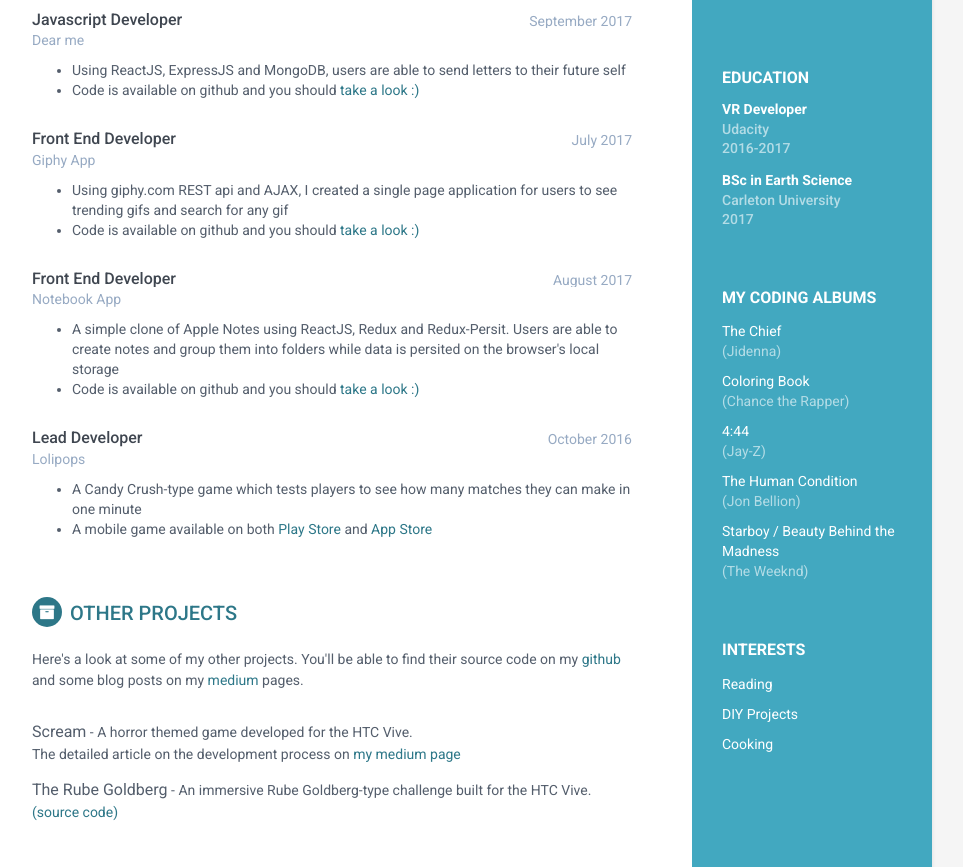
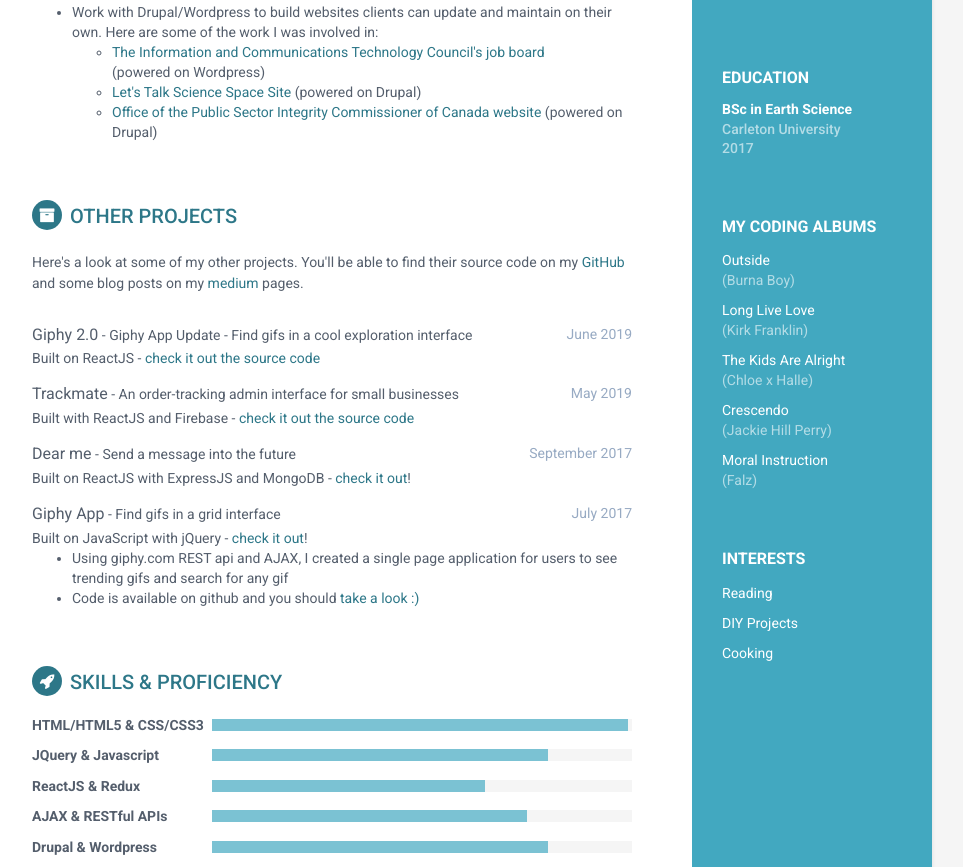
Before and after one commit to deinyefa/resume, a plain HTML site: page index.html in a window 1280 px wide. Shown: the part 495-1362 px from the top of the page, without its empty margins (188-1151 px from the left). Drawn offline with Linux system fonts and the light colour scheme.

Commit message:
update work/project experience

```diff
--- a/index.html
+++ b/index.html
@@ -1,24 +1,39 @@
 <!DOCTYPE html>
 <!--[if IE 8]> <html lang="en" class="ie8"> <![endif]-->
 <!--[if IE 9]> <html lang="en" class="ie9"> <![endif]-->
-<!--[if !IE]><!--> <html lang="en"> <!--<![endif]-->
+<!--[if !IE]><!-->
+<html lang="en">
+	<!--<![endif]-->
 	<head>
 		<title>Deinyefa - Resume</title>
 		<!-- Meta -->
-    <meta charset="utf-8">
-    <meta http-equiv="X-UA-Compatible" content="IE=edge">
-    <meta name="viewport" content="width=device-width, initial-scale=1.0">
-    <meta name="description" content="Responsive HTML5 Resume/CV Template for Developers">
-    <meta name="author" content="Xiaoying Riley at 3rd Wave Media">
-    <link rel="shortcut icon" href="favicon.ico">
-    <link href='https://fonts.googleapis.com/css?family=Roboto:400,500,400italic,300italic,300,500italic,700,700italic,900,900italic' rel='stylesheet' type='text/css'>
+		<meta charset="utf-8" />
+		<meta http-equiv="X-UA-Compatible" content="IE=edge" />
+		<meta name="viewport" content="width=device-width, initial-scale=1.0" />
+		<meta
+			name="description"
+			content="Responsive HTML5 Resume/CV Template for Developers"
+		/>
+		<meta name="author" content="Xiaoying Riley at 3rd Wave Media" />
+		<link rel="shortcut icon" href="favicon.ico" />
+		<link
+			href="https://fonts.googleapis.com/css?family=Roboto:400,500,400italic,300italic,300,500italic,700,700italic,900,900italic"
+			rel="stylesheet"
+			type="text/css"
+		/>
 		<!-- Global CSS -->
-    <link rel="stylesheet" href="assets/plugins/bootstrap/css/bootstrap.min.css">
+		<link
+			rel="stylesheet"
+			href="assets/plugins/bootstrap/css/bootstrap.min.css"
+		/>
 		<!-- Plugins CSS -->
-    <link rel="stylesheet" href="assets/plugins/font-awesome/css/font-awesome.css">
+		<link
+			rel="stylesheet"
+			href="assets/plugins/font-awesome/css/font-awesome.css"
+		/>
 
 		<!-- Theme CSS -->
-    <link id="theme-style" rel="stylesheet" href="assets/css/styles.css">
+		<link id="theme-style" rel="stylesheet" href="assets/css/styles.css" />
 		<!-- HTML5 shim and Respond.js for IE8 support of HTML5 elements and media queries -->
 		<!--[if lt IE 9]>
 			<script src="https://oss.maxcdn.com/html5shiv/3.7.2/html5shiv.min.js"></script>
@@ -30,44 +45,98 @@
 		<div class="wrapper">
 			<div class="sidebar-wrapper">
 				<div class="profile-container">
-                <img class="profile" src="assets/images/profile.png" alt="" />
+					<img
+						class="profile"
+						src="assets/images/profile.png"
+						alt=""
+					/>
 					<h1 class="name">Deinyefa Eporwei</h1>
 					<h3 class="tagline">Web Developer</h3>
-            </div><!--//profile-container-->
+				</div>
+				<!--//profile-container-->
 
 				<div class="contact-container container-block">
 					<ul class="list-unstyled contact-list">
-                    <li class="email"><i class="fa fa-envelope"></i><a href="mailto: df.eporwei@gmail.com">df.eporwei@gmail.com</a></li>
-                    <li class="website"><i class="fa fa-globe"></i><a href="www.deinyefa.com" target="_blank">deinyefa.com</a></li>
-                    <li class="linkedin"><i class="fa fa-linkedin"></i><a href="https://www.linkedin.com/in/deinyefa/" target="_blank">linkedin.com/in/deinyefa</a></li>
-                    <li class="github"><i class="fa fa-github"></i><a href="https://github.com/deinyefa" target="_blank">github.com/deinyefa</a></li>
-                    <li class="medium"><i class="fa fa-medium"></i><a href="https://medium.com/@df.eporwei" style="font-size: 13px;" target="_blank">medium.com/@df.eporwei</a></li>
+						<li class="email">
+							<i class="fa fa-envelope"></i
+							><a href="mailto: df.eporwei@gmail.com"
+								>df.eporwei@gmail.com</a
+							>
+						</li>
+						<li class="website">
+							<i class="fa fa-globe"></i
+							><a href="www.deinyefa.com" target="_blank"
+								>deinyefa.com</a
+							>
+						</li>
+						<li class="linkedin">
+							<i class="fa fa-linkedin"></i
+							><a
+								href="https://www.linkedin.com/in/deinyefa/"
+								target="_blank"
+								>linkedin.com/in/deinyefa</a
+							>
+						</li>
+						<li class="github">
+							<i class="fa fa-github"></i
+							><a
+								href="https://github.com/deinyefa"
+								target="_blank"
+								>github.com/deinyefa</a
+							>
+						</li>
+						<li class="medium">
+							<i class="fa fa-medium"></i
+							><a
+								href="https://medium.com/@df.eporwei"
+								style="font-size: 13px;"
+								target="_blank"
+								>medium.com/@df.eporwei</a
+							>
+						</li>
 					</ul>
-            </div><!--//contact-container-->
+				</div>
+				<!--//contact-container-->
 				<div class="education-container container-block">
 					<h2 class="container-block-title">Education</h2>
-                <div class="item">
-                    <h4 class="degree">VR Developer</h4>
-                    <h5 class="meta">Udacity</h5>
-                    <div class="time">2016-2017</div>
-                </div><!--//item-->
 					<div class="item">
 						<h4 class="degree">BSc in Earth Science</h4>
 						<h5 class="meta">Carleton University</h5>
 						<div class="time">2017</div>
-                </div><!--//item-->
-            </div><!--//education-container-->
+					</div>
+					<!--//item-->
+				</div>
+				<!--//education-container-->
 
 				<div class="languages-container container-block">
 					<h2 class="container-block-title">My Coding Albums</h2>
 					<ul class="list-unstyled interests-list">
-                    <li>The Chief <span class="lang-desc"><br>(Jidenna)</span></li>
-                    <li>Coloring Book <span class="lang-desc"><br>(Chance the Rapper)</span></li>
-                    <li>4:44 <span class="lang-desc"><br>(Jay-Z)</span></li>
-                    <li>The Human Condition <span class="lang-desc"><br>(Jon Bellion)</span></li>
-                    <li>Starboy / Beauty Behind the Madness<span class="lang-desc"><br>(The Weeknd)</span></li>
+						<li>
+							Outside
+							<span class="lang-desc"><br />(Burna Boy)</span>
+						</li>
+						<li>
+							Long Live Love
+							<span class="lang-desc"><br />(Kirk Franklin)</span>
+						</li>
+						<li>
+							The Kids Are Alright
+							<span class="lang-desc"><br />(Chloe x Halle)</span>
+						</li>
+						<li>
+							Crescendo
+							<span class="lang-desc"
+								><br />(Jackie Hill Perry)</span
+							>
+						</li>
+						<li>
+							Moral Instruction<span class="lang-desc"
+								><br />(Falz)</span
+							>
+						</li>
 					</ul>
-            </div><!--//interests-->
+				</div>
+				<!--//interests-->
 
 				<div class="interests-container container-block">
 					<h2 class="container-block-title">Interests</h2>
@@ -76,184 +145,356 @@
 						<li>DIY Projects</li>
 						<li>Cooking</li>
 					</ul>
-            </div><!--//interests-->
-
-        </div><!--//sidebar-wrapper-->
+				</div>
+				<!--//interests-->
+			</div>
+			<!--//sidebar-wrapper-->
 
 			<div class="main-wrapper">
-
 				<section class="section summary-section">
-                <h2 class="section-title"><i class="fa fa-user"></i>Career Profile</h2>
+					<h2 class="section-title">
+						<i class="fa fa-user"></i>Career Profile
+					</h2>
 					<div class="summary">
-                    <p>I am a Web Developer based in Ottawa, Ontario. I have spent the past couple years building responsive web applications and games. I strive to develop quality user interfaces and user experience with design and code.</p>
-                    <p>My favorites include ReactJS, jQuery, Laravel, ExpressJS. When I'm not writing code, I indulge in reading, writing down my thoughts and playing video games. I also do a lot of research and study to keep up with current trends and industry standards in software development.</p>
-                </div><!--//summary-->
-            </section><!--//section-->
+						<p>
+							I am a Web Developer based in Ottawa, Ontario. I
+							have spent the past couple of years building responsive
+							websites using Content Management Systems like
+							Drupal and Wordpress. I also build quality user
+							interfaces and user experience with Javascript
+							frameworks like React and React Native.
+						</p>
+						<p>
+							When I'm not writing code, I indulge in reading,
+							writing down my thoughts and playing video games. I
+							also do a lot of research and study to keep up with
+							current trends and industry standards in software
+							development.
+						</p>
+					</div>
+					<!--//summary-->
+				</section>
+				<!--//section-->
 
 				<section class="section experiences-section">
-                <h2 class="section-title"><i class="fa fa-briefcase"></i>Featured Projects</h2>
+					<h2 class="section-title">
+						<i class="fa fa-briefcase"></i>Recent Work
+					</h2>
 					<div class="item">
 						<div class="meta">
 							<div class="upper-row">
 								<h3 class="job-title">Web Developer</h3>
 								<div class="time">Present</div>
-                        </div><!--//upper-row-->
-                        <div class="company">Live Love</div>
-                    </div><!--//meta-->
+							</div>
+							<!--//upper-row-->
+							<div class="company">
+								<a
+									href="https://www.webdrive.ca/"
+									target="_blank"
+									rel="noopener noreferrer"
+									>WebDrive</a
+								>
+							</div>
+						</div>
+						<!--//meta-->
 						<div class="details">
 							<ul>
-                        <li>I currently volunteer as a web developer for <a href="http://www.livelove.ca" target="_blank">livelove.ca</a></li>
-                        <li>I help update and maintain the website using PHP with Laravel</li>
+								<li>
+									Build and maintain websites for medium- to
+									large-scale institutions
+								</li>
+								<li>
+									Saw a 10% increase in clientele since I
+									started
+								</li>
+								<li>
+									Work with Drupal/Wordpress to build websites
+									clients can update and maintain on their
+									own. Here are some of the work I was
+									involved in:
+									<ul>
+										<li>
+											<a
+												href="https://jobs.etalentcanada.ca/"
+												target="_blank"
+												rel="noopener noreferrer"
+												>The Information and
+												Communications Technology
+												Council's job board</a
+											>
+											<br />(powered on Wordpress)
+										</li>
+										<li>
+											<a
+												href="http://space.letstalkscience.ca/"
+												target="_blank"
+												rel="noopener noreferrer"
+												>Let's Talk Science Space
+												Site</a
+											>
+											(powered on Drupal)
+										</li>
+										<li>
+											<a
+												href="https://www.psic-ispc.gc.ca/"
+												target="_blank"
+												rel="noopener noreferrer"
+												>Office of the Public Sector
+												Integrity Commissioner of Canada
+												website</a
+											>
+											(powered on Drupal)
+										</li>
 									</ul>
+								</li>
+							</ul>
+						</div>
+						<!--//details-->
+					</div>
+					<!--//item-->
+				</section>
+				<!--//section-->
 
-                    </div><!--//details-->
-                </div><!--//item-->
+				<section class="section projects-section">
+					<h2 class="section-title">
+						<i class="fa fa-archive"></i>Other Projects
+					</h2>
+					<div class="intro">
+						<p>
+							Here's a look at some of my other projects. You'll
+							be able to find their source code on my
+							<a href="https://github.com/deinyefa"> GitHub </a>and
+							some blog posts on my
+							<a href="https://medium.com/@df.eporwei">medium </a>
+							pages.
+						</p>
+					</div>
+					<!--//intro-->
 
 					<div class="item">
-                    <div class="meta">
 						<div class="upper-row">
-                            <h3 class="job-title">Javascript Developer</h3>
-                            <div class="time">September 2017</div>
-                        </div><!--//upper-row-->
-                        <div class="company">Dear me</div>
-                    </div><!--//meta-->
+							<span class="project-title">Giphy 2.0</span> -
+							<span class="project-tagline"
+								>Giphy App Update - Find gifs in a cool
+								exploration interface
+							</span>
+							<div class="time">June 2019</div>
+						</div>
+						<!--//upper-row-->
 						<div class="details">
-                      <ul>
-                        <li>Using ReactJS, ExpressJS and MongoDB, users are able to send letters to their future self</li>
-                        <li>Code is available on github and you should <a href="http://dearme.deinyefa.com" target="_blank">take a look :)</a></li>
-                      </ul>
-
-                    </div><!--//details-->
-                </div><!--//item-->
+							<span
+								>Built on ReactJS -
+								<a
+									href="https://github.com/deinyefa/Giphy-2.0"
+									target="_blank"
+									rel="noopener noreferrer"
+									>check it out the source code</a
+								></span
+							>
+						</div>
+						<!--//details-->
+					</div>
+					<!--//item-->
 
 					<div class="item">
-                    <div class="meta">
 						<div class="upper-row">
-                            <h3 class="job-title">Front End Developer</h3>
-                            <div class="time">July 2017</div>
-                        </div><!--//upper-row-->
-                        <div class="company">Giphy App</div>
-                    </div><!--//meta-->
+							<span class="project-title">Trackmate</span> -
+							<span class="project-tagline"
+								>An order-tracking admin interface for small
+								businesses
+							</span>
+							<div class="time">May 2019</div>
+						</div>
+						<!--//upper-row-->
 						<div class="details">
-                      <ul>
-                        <li>Using giphy.com REST api and AJAX, I created a single page application for users to see trending gifs and search for any gif</li>
-                        <li>Code is available on github and you should <a href="http://www.deinyefa.com/Giphy-Search/" target="_blank">take a look :)</a></li>
-                      </ul>
-                    </div><!--//details-->
-                </div><!--//item-->
+							<span
+								>Built with ReactJS and Firebase -
+								<a
+									href="https://github.com/deinyefa/trackmate-dev"
+									target="_blank"
+									rel="noopener noreferrer"
+									>check it out the source code</a
+								></span
+							>
+						</div>
+						<!--//details-->
+					</div>
+					<!--//item-->
 
 					<div class="item">
-                    <div class="meta">
 						<div class="upper-row">
-                            <h3 class="job-title">Front End Developer</h3>
-                            <div class="time">August 2017</div>
-                        </div><!--//upper-row-->
-                        <div class="company">Notebook App</div>
-                    </div><!--//meta-->
+							<span class="project-title">Dear me</span> -
+							<span class="project-tagline"
+								>Send a message into the future
+							</span>
+							<div class="time">September 2017</div>
+						</div>
+						<!--//upper-row-->
 						<div class="details">
-                      <ul>
-                        <li>A simple clone of Apple Notes using ReactJS, Redux and Redux-Persit. Users are able to create notes and group them into folders while data is persited on the browser's local storage</li>
-                        <li>Code is available on github and you should <a href="http://www.deinyefa.com/Notebook/" target="_blank">take a look :)</a></li>
-                      </ul>
-                    </div><!--//details-->
-                </div><!--//item-->
+							<span
+								>Built on ReactJS with ExpressJS and MongoDB -
+								<a
+									href="http://dearme.deinyefa.com"
+									target="_blank"
+									>check it out</a
+								>!</span
+							>
+						</div>
+						<!--//details-->
+					</div>
+					<!--//item-->
 
 					<div class="item">
-                    <div class="meta">
 						<div class="upper-row">
-                            <h3 class="job-title">Lead Developer</h3>
-                            <div class="time">October 2016</div>
-                        </div><!--//upper-row-->
-                        <div class="company">Lolipops</div>
-                    </div><!--//meta-->
+							<span class="project-title">Giphy App</span> -
+							<span class="project-tagline"
+								>Find gifs in a grid interface
+							</span>
+							<div class="time">July 2017</div>
+						</div>
+						<!--//upper-row-->
 						<div class="details">
+							<span
+								>Built on JavaScript with jQuery -
+								<a
+									href="http://www.deinyefa.com/Giphy-Search/"
+									target="_blank"
+									rel="noopener noreferrer"
+									>check it out</a
+								>!</span
+							>
 							<ul>
-                        <li>A Candy Crush-type game which tests players to see how many matches they can make in one minute</li>
-                        <li>A mobile game available on both <a href="https://play.google.com/store/apps/details?id=com.DEFStudios.Lolipops" target="_blank">Play Store</a> and <a href="https://itunes.apple.com/us/app/lolipops/id1254088209?ls=1&mt=8" target="_blank">App Store</a></li>
+								<li>
+									Using giphy.com REST api and AJAX, I created
+									a single page application for users to see
+									trending gifs and search for any gif
+								</li>
+								<li>
+									Code is available on github and you should
+									<a
+										href="http://www.deinyefa.com/Giphy-Search/"
+										target="_blank"
+										>take a look :)</a
+									>
+								</li>
 							</ul>
-                    </div><!--//details-->
-                </div><!--//item-->
-            </section><!--//section-->
-
-            <section class="section projects-section">
-                <h2 class="section-title"><i class="fa fa-archive"></i>Other Projects</h2>
-                <div class="intro">
-                    <p>Here's a look at some of my other projects. You'll be able to find their source code on my <a href="https://github.com/deinyefa">github</a> and some blog posts on my <a href="https://medium.com/@df.eporwei">medium </a> pages.</p>
-                </div><!--//intro-->
-                <div class="item">
-                    <span class="project-title">Scream</span> - <span class="project-tagline">A horror themed game developed for the HTC Vive. </span><br><span>The detailed article on the development process on <a href="https://medium.com/@df.eporwei/the-home-stretch-f92491ecc913" target="_blank">my medium page</a></span>
-                </div><!--//item-->
-                <div class="item">
-                    <span class="project-title">The Rube Goldberg</span> - <span class="project-tagline">An immersive Rube Goldberg-type challenge built for the HTC Vive. </span><br><span><a href="https://github.com/deinyefa/Rube-Goldberg">(source code)</a></span>
-                </div><!--//item-->
-            </section><!--//section-->
+							<!--//details-->
+						</div>
+						<!--//details-->
+					</div>
+					<!--//item-->
+				</section>
+				<!--//section-->
 
 				<section class="skills-section section">
-                <h2 class="section-title"><i class="fa fa-rocket"></i>Skills &amp; Proficiency</h2>
+					<h2 class="section-title">
+						<i class="fa fa-rocket"></i>Skills &amp; Proficiency
+					</h2>
 					<div class="skillset">
 						<div class="item">
-                        <h3 class="level-title">HTML/HTML5 &amp; CSS/CSS3</h3>
+							<h3 class="level-title">
+								HTML/HTML5 &amp; CSS/CSS3
+							</h3>
 							<div class="level-bar">
-                            <div class="level-bar-inner" data-level="99%">
+								<div
+									class="level-bar-inner"
+									data-level="99%"
+								></div>
 							</div>
-                        </div><!--//level-bar-->
-                    </div><!--//item-->
-
-                    <div class="item">
-                        <h3 class="level-title">PHP &amp; Laravel</h3>
-                        <div class="level-bar">
-                            <div class="level-bar-inner" data-level="70%">
+							<!--//level-bar-->
 						</div>
-                        </div><!--//level-bar-->
-                    </div><!--//item-->
+						<!--//item-->
 
 						<div class="item">
 							<h3 class="level-title">JQuery &amp; Javascript</h3>
 							<div class="level-bar">
-                            <div class="level-bar-inner" data-level="80%">
+								<div
+									class="level-bar-inner"
+									data-level="80%"
+								></div>
 							</div>
-                        </div><!--//level-bar-->
-                    </div><!--//item-->
+							<!--//level-bar-->
+						</div>
+						<!--//item-->
 
 						<div class="item">
-                        <h3 class="level-title">C# &amp; Unity3D</h3>
+							<h3 class="level-title">ReactJS &amp; Redux</h3>
 							<div class="level-bar">
-                            <div class="level-bar-inner" data-level="60%">
+								<div
+									class="level-bar-inner"
+									data-level="65%"
+								></div>
 							</div>
-                        </div><!--//level-bar-->
-                    </div><!--//item-->
+							<!--//level-bar-->
+						</div>
+						<!--//item-->
 
 						<div class="item">
-                        <h3 class="level-title">ExpressJS &amp; React</h3>
+							<h3 class="level-title">AJAX &amp; RESTful APIs</h3>
 							<div class="level-bar">
-                            <div class="level-bar-inner" data-level="80%">
+								<div
+									class="level-bar-inner"
+									data-level="75%"
+								></div>
 							</div>
-                        </div><!--//level-bar-->
-                    </div><!--//item-->
+							<!--//level-bar-->
+						</div>
+						<!--//item-->
+
+						<div class="item">
+							<h3 class="level-title">Drupal &amp; Wordpress</h3>
+							<div class="level-bar">
+								<div
+									class="level-bar-inner"
+									data-level="80%"
+								></div>
+							</div>
+							<!--//level-bar-->
+						</div>
+						<!--//item-->
 
 						<div class="item">
 							<h3 class="level-title">Git</h3>
 							<div class="level-bar">
-                            <div class="level-bar-inner" data-level="75%">
+								<div
+									class="level-bar-inner"
+									data-level="75%"
+								></div>
 							</div>
-                        </div><!--//level-bar-->
-                    </div><!--//item-->
+							<!--//level-bar-->
 						</div>
-            </section><!--//skills-section-->
-
-        </div><!--//main-body-->
+						<!--//item-->
+					</div>
+				</section>
+				<!--//skills-section-->
+			</div>
+			<!--//main-body-->
 		</div>
 
 		<footer class="footer">
 			<div class="text-center">
 				<!--/* This template is released under the Creative Commons Attribution 3.0 License. Please keep the attribution link below when using for your own project. Thank you for your support. :) If you'd like to use the template without the attribution, you can check out other license options via our website: themes.3rdwavemedia.com */-->
-                <small class="copyright">Designed with <i class="fa fa-heart"></i> by <a href="http://themes.3rdwavemedia.com" target="_blank">Xiaoying Riley</a> for developers</small>
-        </div><!--//container-->
-    </footer><!--//footer-->
+				<small class="copyright"
+					>Designed with <i class="fa fa-heart"></i> by
+					<a href="http://themes.3rdwavemedia.com" target="_blank"
+						>Xiaoying Riley</a
+					>
+					for developers</small
+				>
+			</div>
+			<!--//container-->
+		</footer>
+		<!--//footer-->
 
 		<!-- Javascript -->
-    <script type="text/javascript" src="assets/plugins/jquery-1.11.3.min.js"></script>
-    <script type="text/javascript" src="assets/plugins/bootstrap/js/bootstrap.min.js"></script>
+		<script
+			type="text/javascript"
+			src="assets/plugins/jquery-1.11.3.min.js"
+		></script>
+		<script
+			type="text/javascript"
+			src="assets/plugins/bootstrap/js/bootstrap.min.js"
+		></script>
 		<!-- custom js -->
 		<script type="text/javascript" src="assets/js/main.js"></script>
 	</body>
```
Lines whose indentation alone changed are shown as unchanged.
